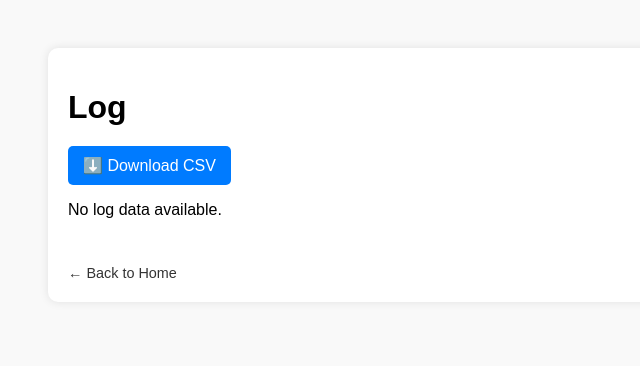
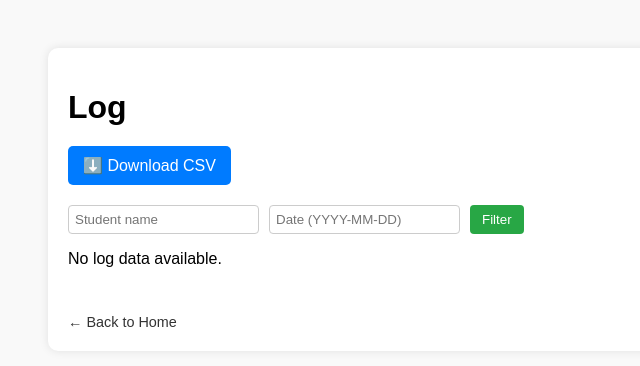
Before and after one commit to g-koe/maria-asylum-simulation, a Flask app: template templates/view_log.html in a window 1280 px wide. Shown: the top 366 px of the page, without its empty margins (0-640 px from the left). Run offline with Flask 2, Linux system fonts and the light colour scheme; the template is opened without the code that fills it, so the values that code supplies are empty.

Commit message:
Add filtering form to view_log page

```diff
--- a/templates/view_log.html
+++ b/templates/view_log.html
@@ -51,12 +51,40 @@
             color: #333;
             font-size: 0.9em;
         }
+        form.filter-form {
+            margin-top: 20px;
+            display: flex;
+            flex-wrap: wrap;
+            gap: 10px;
+        }
+        form.filter-form input {
+            padding: 6px;
+            border-radius: 4px;
+            border: 1px solid #ccc;
+        }
+        form.filter-form button {
+            padding: 6px 12px;
+            background-color: #28a745;
+            color: white;
+            border: none;
+            border-radius: 4px;
+        }
     </style>
 </head>
 <body>
     <div class="log-container">
         <h1>{{ log_type }} Log</h1>
         <a class="button" href="/download_log/{{ log_type|lower }}">⬇️ Download CSV</a>
+
+        <!-- 🔍 Filter Form -->
+        <form class="filter-form" method="get">
+            <input type="text" name="student" placeholder="Student name" value="{{ request.args.get('student', '') }}">
+            <input type="text" name="date" placeholder="Date (YYYY-MM-DD)" value="{{ request.args.get('date', '') }}">
+            {% if log_type.lower() == 'judge' %}
+                <input type="number" name="min_score" placeholder="Min. Score" value="{{ request.args.get('min_score', '') }}">
+            {% endif %}
+            <button type="submit">Filter</button>
+        </form>
 
         {% if rows %}
             <table>
```
